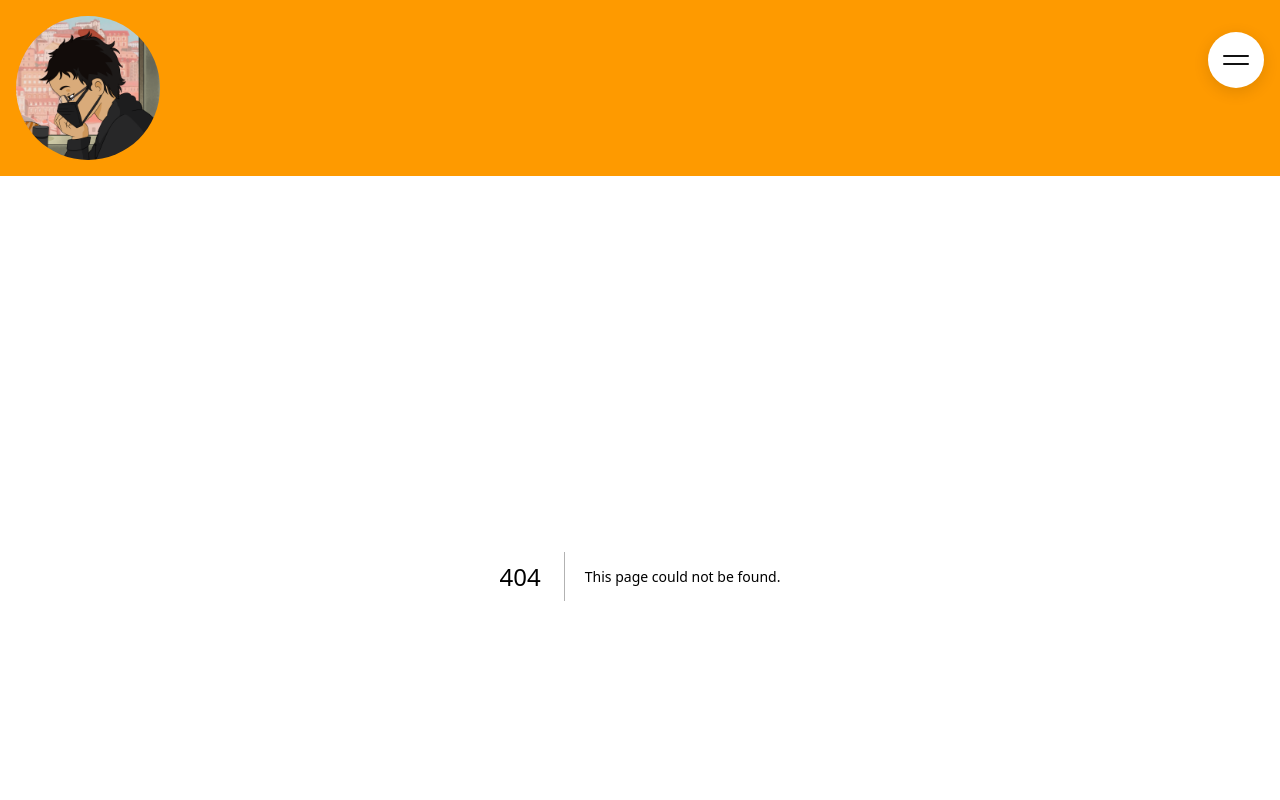
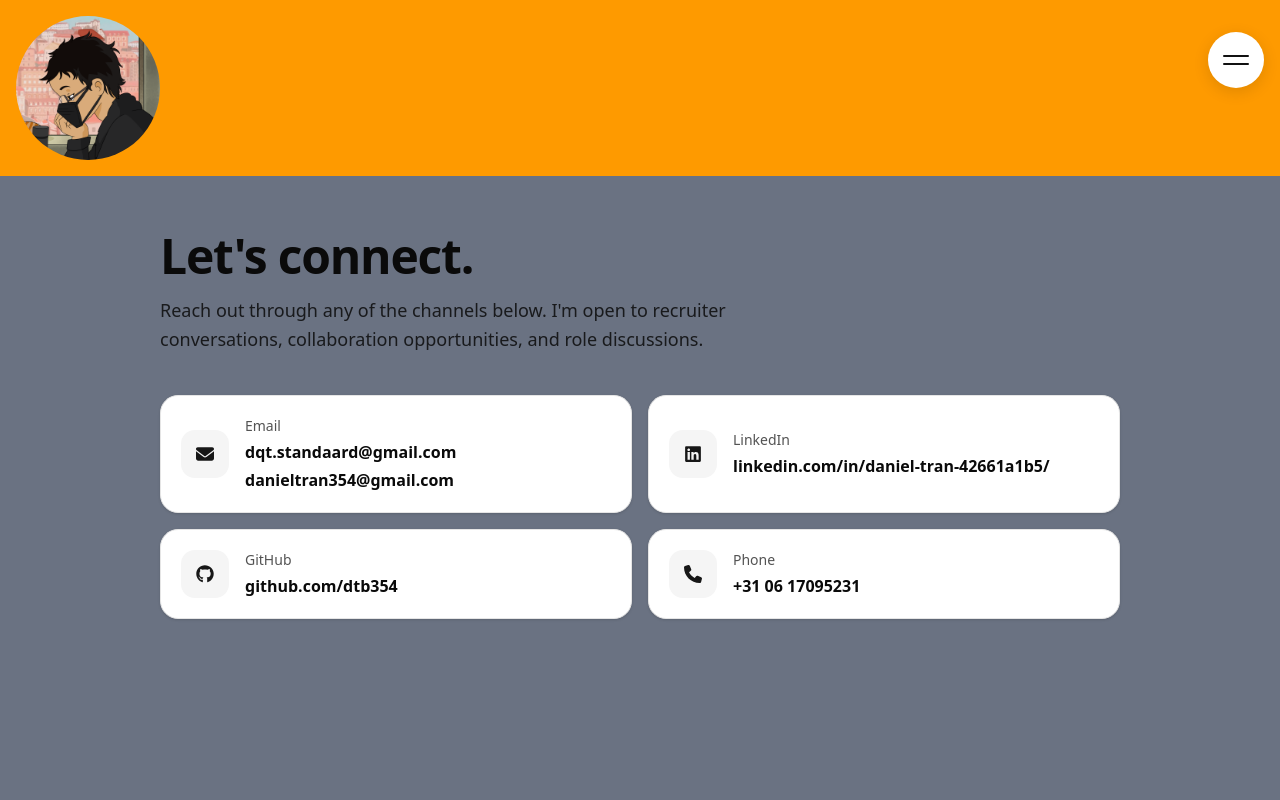
Before and after one commit to dtb354/main-portfolio, a Next.js app: page /contact in a window 1280 px wide. Before the commit this address had no page. Shown: the top 800 px of the page. Built offline with nearby package versions, Linux system fonts and the light colour scheme.

Commit message:
Add contact page and update layout navigation link

```diff
--- /dev/null
+++ b/app/contact/page.tsx
@@ -0,0 +1,100 @@
+import { FaEnvelope, FaGithub, FaLinkedin, FaPhone } from "react-icons/fa6";
+
+type ContactEntry = {
+	text: string;
+	href?: string;
+};
+
+type ContactMethod = {
+	label: string;
+	Icon: React.ComponentType<{ ariaHidden?: boolean } | { "aria-hidden": boolean }>;
+	entries: ContactEntry[];
+};
+
+const contactMethods: ContactMethod[] = [
+	{
+		label: "Email",
+		Icon: FaEnvelope,
+		entries: [
+			{ text: "dqt.standaard@gmail.com", href: "mailto:dqt.standaard@gmail.com" },
+			{ text: "danieltran354@gmail.com", href: "mailto:danieltran354@gmail.com" },
+		],
+	},
+	{
+		label: "LinkedIn",
+		Icon: FaLinkedin,
+		entries: [
+			{
+				text: "linkedin.com/in/daniel-tran-42661a1b5/",
+				href: "https://www.linkedin.com/in/daniel-tran-42661a1b5/",
+			},
+		],
+	},
+	{
+		label: "GitHub",
+		Icon: FaGithub,
+		entries: [{ text: "github.com/dtb354", href: "https://github.com/dtb354" }],
+	},
+	{
+		label: "Phone",
+		Icon: FaPhone,
+		entries: [{ text: "+31 06 17095231" }],
+	},
+];
+
+export default function Contact() {
+	return (
+		<main className="mx-auto min-h-[calc(100vh-7rem)] w-full max-w-5xl px-6 py-14 sm:px-8">
+			<section className="space-y-4">
+				<h1 className="text-4xl font-semibold tracking-tight sm:text-5xl">
+					Let&apos;s connect.
+				</h1>
+				<p className="max-w-2xl text-base leading-relaxed text-foreground/85 sm:text-lg">
+					Reach out through any of the channels below. I&apos;m open to recruiter
+					conversations, collaboration opportunities, and role discussions.
+				</p>
+			</section>
+
+			<section className="mt-10 grid gap-4 sm:grid-cols-2">
+				{contactMethods.map(({ label, Icon, entries }) => (
+					<div
+						key={label}
+						className="group flex items-center gap-4 rounded-2xl border border-border bg-background p-5 shadow-sm transition-all hover:-translate-y-0.5 hover:border-foreground/30 hover:bg-card hover:shadow-md"
+					>
+						<span className="flex h-12 w-12 shrink-0 items-center justify-center rounded-xl bg-secondary text-lg text-secondary-foreground transition-colors group-hover:bg-foreground group-hover:text-background">
+							<Icon aria-hidden="true" />
+						</span>
+
+						<span className="min-w-0">
+							<span className="block text-sm font-medium text-foreground/70">
+								{label}
+							</span>
+							<span className="mt-1 block space-y-1">
+								{entries.map(({ text, href }, index) =>
+									href ? (
+										<a
+											key={`${label}-${text}-${index}`}
+											href={href}
+											target={href.startsWith("http") ? "_blank" : undefined}
+											rel={href.startsWith("http") ? "noreferrer" : undefined}
+											className="block truncate text-base font-semibold text-foreground hover:underline"
+										>
+											{text}
+										</a>
+									) : (
+										<span
+											key={`${label}-${text}-${index}`}
+											className="block truncate text-base font-semibold text-foreground"
+										>
+											{text}
+										</span>
+									),
+								)}
+							</span>
+						</span>
+					</div>
+				))}
+			</section>
+		</main>
+	);
+}
--- a/app/layout.tsx
+++ b/app/layout.tsx
@@ -45,7 +45,7 @@ const items = [
     },
     {
         label: 'contact',
-        href: '#',
+        href: '/contact',
         ariaLabel: 'Contact',
         rotation: -8,
         hoverStyles: { bgColor: '#8b5cf6', textColor: '#ffffff' }
```
